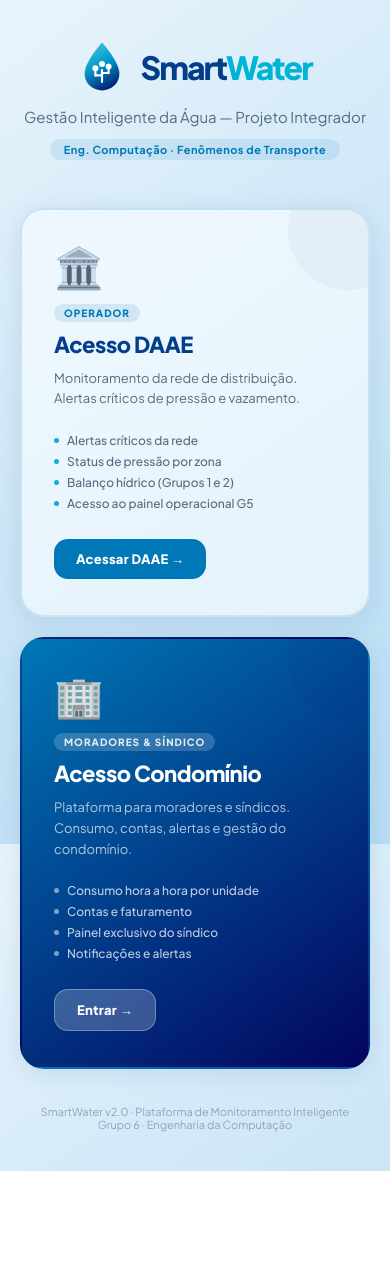
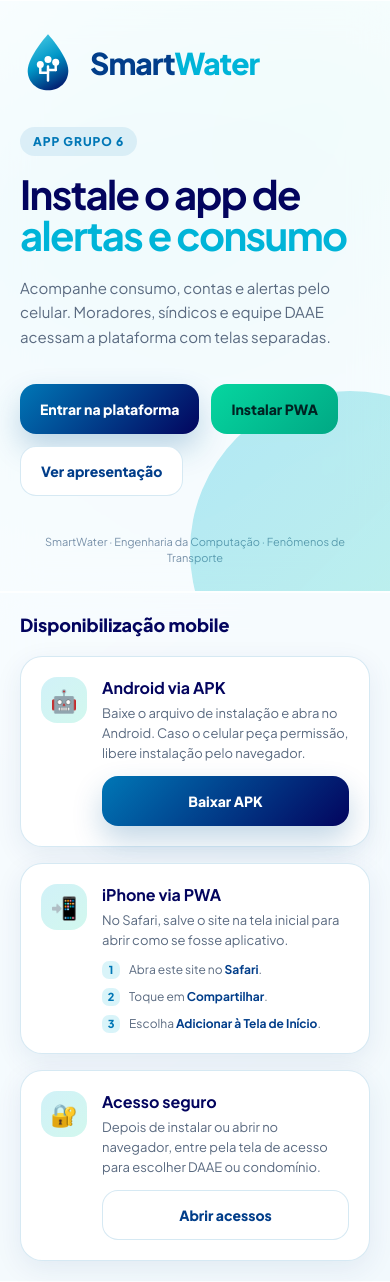
Before and after one commit to kauatiezzi/swartwater, a website: page app/frontend/www/index.html in a window 390 px wide. Before the commit the page ends 1171 px from the top, so only its background shows below. Drawn offline with Linux system fonts and the light colour scheme; no server answers.

Commit message:
Cria pagina inicial de instalacao

```diff
--- a/app/frontend/www/index.html
+++ b/app/frontend/www/index.html
@@ -3,204 +3,100 @@
 <head>
   <meta charset="UTF-8">
   <meta name="viewport" content="width=device-width, initial-scale=1.0, viewport-fit=cover">
-  <title>SmartWater — Plataforma Inteligente</title>
+  <meta name="theme-color" content="#0077B6">
+  <meta name="apple-mobile-web-app-capable" content="yes">
+  <meta name="apple-mobile-web-app-status-bar-style" content="default">
+  <meta name="apple-mobile-web-app-title" content="SmartWater">
+  <title>SmartWater - Instalar App</title>
+  <link rel="manifest" href="./manifest.webmanifest">
+  <link rel="apple-touch-icon" href="./icon.svg">
   <link rel="preconnect" href="https://fonts.googleapis.com">
   <link rel="preconnect" href="https://fonts.gstatic.com" crossorigin>
-  <link href="https://fonts.googleapis.com/css2?family=Plus+Jakarta+Sans:wght@300;400;500;600;700;800&display=swap" rel="stylesheet">
+  <link href="https://fonts.googleapis.com/css2?family=Plus+Jakarta+Sans:wght@400;500;600;700;800&display=swap" rel="stylesheet">
   <style>
     *, *::before, *::after { box-sizing: border-box; margin: 0; padding: 0; }
     :root {
-      --w1: #00B4D8; --w2: #0077B6; --w3: #023E8A; --w4: #03045E;
-      --a2: #90E0EF; --ok: #06D6A0; --font: 'Plus Jakarta Sans', system-ui, sans-serif;
-      --body: 'Plus Jakarta Sans', system-ui, sans-serif;
+      --w1:#00B4D8; --w2:#0077B6; --w3:#023E8A; --w4:#03045E;
+      --ok:#06D6A0; --ink:#071833; --muted:#5a6a80; --line:rgba(0,119,182,.16);
+      --font:'Plus Jakarta Sans', system-ui, sans-serif;
     }
-    html, body {
-      height: 100%; font-family: var(--body);
-      background: linear-gradient(145deg, #e8f4fb 0%, #cce6f7 50%, #b8dcf2 100%);
+    html, body { min-height: 100%; font-family: var(--font); background:#e8f5fb; color:var(--ink); }
+    body {
+      background:
+        radial-gradient(circle at 14% 18%, rgba(0,180,216,.22), transparent 34%),
+        radial-gradient(circle at 88% 8%, rgba(6,214,160,.18), transparent 30%),
+        linear-gradient(145deg, #eefaff 0%, #cfeafa 48%, #b8ddf1 100%);
     }
-
-    /* ── Layout principal ── */
-    .landing {
-      min-height: 100vh;
-      display: flex; flex-direction: column;
-      align-items: center; justify-content: center;
-      padding: 40px 20px;
-      gap: 0;
+    .page { min-height:100vh; display:flex; align-items:center; justify-content:center; padding:32px 18px; }
+    .wrap { width:min(1060px, 100%); display:grid; grid-template-columns:1.05fr .95fr; gap:24px; align-items:stretch; }
+    .hero, .panel {
+      background:rgba(255,255,255,.82); border:1px solid rgba(255,255,255,.78); border-radius:28px;
+      box-shadow:0 24px 70px rgba(0,50,120,.14); backdrop-filter:blur(18px);
     }
-
-    /* ── Header ── */
-    .landing-header {
-      text-align: center; margin-bottom: 48px;
+    .hero { padding:42px; display:flex; flex-direction:column; justify-content:space-between; min-height:610px; overflow:hidden; position:relative; }
+    .hero::after {
+      content:''; position:absolute; width:320px; height:320px; right:-120px; bottom:-120px; border-radius:50%;
+      background:linear-gradient(135deg, rgba(0,180,216,.28), rgba(6,214,160,.22));
     }
-    .landing-logo {
-      display: flex; align-items: center; justify-content: center; gap: 14px;
-      margin-bottom: 12px;
+    .brand { display:flex; align-items:center; gap:14px; position:relative; z-index:1; }
+    .logo { width:56px; height:64px; flex:none; }
+    .brand-title { font-size:30px; font-weight:800; letter-spacing:-1px; color:var(--w3); }
+    .brand-title span { color:var(--w1); }
+    .badge {
+      display:inline-flex; width:max-content; margin-top:32px; padding:7px 13px; border-radius:999px;
+      background:rgba(0,119,182,.1); color:var(--w2); font-size:12px; font-weight:800; letter-spacing:.08em; text-transform:uppercase;
     }
-    .landing-title {
-      font-family: var(--font); font-size: 42px; font-weight: 800;
-      color: var(--w3); letter-spacing: -2px;
+    h1 { margin-top:18px; font-size:56px; line-height:1.02; letter-spacing:-2.6px; color:var(--w4); max-width:760px; }
+    h1 span { color:var(--w1); }
+    .lead { margin-top:20px; color:var(--muted); font-size:18px; line-height:1.65; max-width:650px; }
+    .hero-actions { display:flex; flex-wrap:wrap; gap:12px; margin-top:34px; position:relative; z-index:1; }
+    .btn {
+      min-height:50px; border-radius:16px; border:0; padding:0 20px; display:inline-flex; align-items:center; justify-content:center; gap:9px;
+      text-decoration:none; cursor:pointer; font:800 14px var(--font); transition:.18s transform,.18s box-shadow,.18s opacity;
     }
-    .landing-title span { color: var(--w1); }
-    .landing-sub {
-      font-size: 15px; color: #5a6a80; margin-top: 6px; line-height: 1.5;
+    .btn:hover { transform:translateY(-2px); }
+    .btn-primary { background:linear-gradient(135deg,var(--w2),var(--w4)); color:#fff; box-shadow:0 14px 30px rgba(0,87,150,.24); }
+    .btn-ghost { background:#fff; color:var(--w3); border:1px solid var(--line); }
+    .btn-ok { background:linear-gradient(135deg,var(--ok),#00a884); color:#022; }
+    .btn[disabled] { opacity:.55; cursor:not-allowed; transform:none; }
+    .install-note { margin-top:12px; color:var(--muted); font-size:12px; line-height:1.5; min-height:18px; }
+    .panel { padding:28px; display:flex; flex-direction:column; gap:16px; }
+    .panel-title { font-size:18px; font-weight:800; color:var(--w4); margin-bottom:4px; }
+    .install-card {
+      background:#fff; border:1px solid var(--line); border-radius:22px; padding:20px; display:grid; grid-template-columns:auto 1fr; gap:15px;
+      box-shadow:0 8px 28px rgba(0,50,120,.08);
     }
-    .landing-badge {
-      display: inline-flex; align-items: center; gap: 6px;
-      background: rgba(0,119,182,.1); color: var(--w2);
-      font-size: 11px; font-weight: 700; padding: 4px 14px;
-      border-radius: 20px; margin-top: 10px;
-      font-family: var(--font); letter-spacing: .04em;
+    .install-ic {
+      width:46px; height:46px; border-radius:16px; display:flex; align-items:center; justify-content:center;
+      background:linear-gradient(135deg,rgba(0,180,216,.18),rgba(6,214,160,.18)); font-size:22px;
     }
-
-    /* ── Cards de acesso ── */
-    .access-grid {
-      display: grid;
-      grid-template-columns: 1fr 1fr;
-      gap: 20px;
-      width: 100%;
-      max-width: 760px;
-    }
-    @media (max-width: 600px) {
-      .access-grid { grid-template-columns: 1fr; max-width: 400px; }
-      .landing-title { font-size: 32px; }
-    }
-
-    .access-card {
-      background: #fff;
-      border-radius: 24px;
-      padding: 36px 32px;
-      cursor: pointer;
-      text-decoration: none;
-      display: flex; flex-direction: column; align-items: flex-start; gap: 0;
-      box-shadow: 0 4px 24px rgba(0,50,120,.10);
-      border: 2px solid transparent;
-      transition: transform .18s, box-shadow .18s, border-color .18s;
-      position: relative; overflow: hidden;
-    }
-    .access-card::before {
-      content: '';
-      position: absolute; top: -40px; right: -40px;
-      width: 120px; height: 120px;
-      border-radius: 50%;
-      background: currentColor;
-      opacity: .04;
-    }
-    .access-card:hover {
-      transform: translateY(-4px);
-      box-shadow: 0 12px 40px rgba(0,50,120,.16);
-    }
-
-    /* Card DAAE */
-    .card-daae {
-      color: var(--w3);
-      border-color: rgba(0,119,182,.15);
-      background: linear-gradient(145deg, #f0f8ff, #e4f2fa);
-    }
-    .card-daae:hover { border-color: var(--w2); }
-
-    /* Card Condomínio */
-    .card-cond {
-      color: var(--w4);
-      background: linear-gradient(145deg, var(--w2), var(--w4));
-    }
-    .card-cond:hover { box-shadow: 0 12px 40px rgba(0,50,120,.28); }
-
-    .card-icon {
-      font-size: 40px; margin-bottom: 18px; line-height: 1;
-    }
-    .card-tag {
-      font-size: 10px; font-weight: 800; letter-spacing: .1em;
-      text-transform: uppercase; margin-bottom: 8px;
-      padding: 3px 10px; border-radius: 20px;
-      font-family: var(--font);
-    }
-    .card-daae  .card-tag { background: rgba(0,119,182,.12); color: var(--w2); }
-    .card-cond  .card-tag { background: rgba(255,255,255,.18); color: rgba(255,255,255,.85); }
-
-    .card-title {
-      font-family: var(--font); font-size: 22px; font-weight: 800;
-      letter-spacing: -.5px; margin-bottom: 10px;
-    }
-    .card-daae  .card-title { color: var(--w3); }
-    .card-cond  .card-title { color: #fff; }
-
-    .card-desc {
-      font-size: 13px; line-height: 1.6; margin-bottom: 24px;
-    }
-    .card-daae  .card-desc { color: #5a6a80; }
-    .card-cond  .card-desc { color: rgba(255,255,255,.7); }
-
-    .card-features {
-      display: flex; flex-direction: column; gap: 6px;
-      margin-bottom: 28px; width: 100%;
-    }
-    .card-feature {
-      display: flex; align-items: center; gap: 8px;
-      font-size: 12px; font-weight: 500;
-    }
-    .card-daae  .card-feature { color: #5a6a80; }
-    .card-cond  .card-feature { color: rgba(255,255,255,.75); }
-    .card-feature-dot {
-      width: 5px; height: 5px; border-radius: 50%; flex-shrink: 0;
-    }
-    .card-daae  .card-feature-dot { background: var(--w1); }
-    .card-cond  .card-feature-dot { background: rgba(255,255,255,.5); }
-
-    .card-btn {
-      display: inline-flex; align-items: center; gap: 8px;
-      padding: 12px 22px; border-radius: 14px;
-      font-family: var(--font); font-size: 13px; font-weight: 800;
-      border: none; cursor: pointer; text-decoration: none;
-      margin-top: auto; transition: opacity .15s;
-      letter-spacing: .02em;
-    }
-    .card-btn:hover { opacity: .88; }
-    .card-daae .card-btn {
-      background: var(--w2); color: #fff;
-    }
-    .card-cond .card-btn {
-      background: rgba(255,255,255,.22);
-      color: #fff;
-      border: 1.5px solid rgba(255,255,255,.3);
-    }
-
-    /* ── Rodapé ── */
-    .landing-footer {
-      margin-top: 36px;
-      text-align: center;
-      font-size: 11px;
-      color: #94a3b8;
-    }
-
-    /* ── Alert badge (se tiver alertas críticos ativos) ── */
-    .alert-banner {
-      display: none;
-      background: #fff0f3;
-      border: 1.5px solid #EF233C;
-      border-radius: 12px;
-      padding: 10px 18px;
-      font-size: 12px;
-      color: #EF233C;
-      font-weight: 600;
-      text-align: center;
-      margin-bottom: 20px;
-      max-width: 760px;
-      width: 100%;
+    .install-card h2 { font-size:16px; color:var(--w4); margin-bottom:5px; }
+    .install-card p { font-size:13px; line-height:1.55; color:var(--muted); }
+    .install-card .btn { margin-top:13px; width:100%; }
+    .steps { display:grid; gap:9px; margin-top:10px; }
+    .step { display:flex; gap:9px; font-size:12px; color:var(--muted); line-height:1.45; }
+    .step b { color:var(--w3); }
+    .dot { width:18px; height:18px; border-radius:7px; flex:none; background:rgba(0,180,216,.15); color:var(--w2); display:flex; align-items:center; justify-content:center; font-size:11px; font-weight:800; }
+    .footer { margin-top:auto; padding-top:8px; color:#7790a8; font-size:11px; line-height:1.5; text-align:center; }
+    @media (max-width: 850px) {
+      .page { padding:0; }
+      .wrap { grid-template-columns:1fr; gap:0; min-height:100vh; }
+      .hero, .panel { border-radius:0; box-shadow:none; border-left:0; border-right:0; }
+      .hero { min-height:auto; padding:30px 20px 24px; }
+      h1 { font-size:40px; letter-spacing:-1.6px; }
+      .lead { font-size:15px; }
+      .panel { padding:20px; }
     }
   </style>
 </head>
 <body>
-<div class="landing">
-
-  <!-- Header -->
-  <div class="landing-header">
-    <div class="landing-logo">
-      <svg width="48" height="54" viewBox="0 0 160 180" fill="none">
-        <defs>
-          <linearGradient id="lg" x1="40" y1="10" x2="130" y2="170" gradientUnits="userSpaceOnUse">
-            <stop offset="0%" stop-color="#48CAE4"/><stop offset="45%" stop-color="#0096C7"/><stop offset="100%" stop-color="#03045E"/>
-          </linearGradient>
-        </defs>
+<main class="page">
+  <div class="wrap">
+    <section class="hero">
+      <div>
+        <div class="brand">
+          <svg class="logo" viewBox="0 0 160 180" fill="none" aria-hidden="true">
+            <defs><linearGradient id="lg" x1="40" y1="10" x2="130" y2="170" gradientUnits="userSpaceOnUse"><stop offset="0%" stop-color="#48CAE4"/><stop offset="45%" stop-color="#0096C7"/><stop offset="100%" stop-color="#03045E"/></linearGradient></defs>
             <path d="M80 8C80 8 22 72 22 112C22 145 48 168 80 168C112 168 138 145 138 112C138 72 80 8 80 8Z" fill="url(#lg)"/>
             <line x1="80" y1="140" x2="80" y2="100" stroke="white" stroke-width="7" stroke-linecap="round"/>
             <line x1="80" y1="118" x2="58" y2="118" stroke="white" stroke-width="7" stroke-linecap="round"/>
@@ -209,90 +105,87 @@
             <line x1="102" y1="110" x2="102" y2="90" stroke="white" stroke-width="7" stroke-linecap="round"/>
             <circle cx="58" cy="94" r="10" fill="white"/><circle cx="102" cy="88" r="10" fill="white"/><circle cx="80" cy="80" r="10" fill="white"/>
           </svg>
-      <div class="landing-title">Smart<span>Water</span></div>
+          <div class="brand-title">Smart<span>Water</span></div>
         </div>
-    <div class="landing-sub">Gestão Inteligente da Água — Projeto Integrador</div>
-    <div class="landing-badge">Eng. Computação · Fenômenos de Transporte</div>
+        <div class="badge">App Grupo 6</div>
+        <h1>Instale o app de <span>alertas e consumo</span></h1>
+        <p class="lead">Acompanhe consumo, contas e alertas pelo celular. Moradores, síndicos e equipe DAAE acessam a plataforma com telas separadas.</p>
+        <div class="hero-actions">
+          <a class="btn btn-primary" href="./acesso.html">Entrar na plataforma</a>
+          <button class="btn btn-ok" id="install-pwa" type="button" hidden>Instalar PWA</button>
+          <a class="btn btn-ghost" href="./apresentacao/">Ver apresentação</a>
+        </div>
+        <div class="install-note" id="install-note"></div>
+      </div>
+      <div class="footer">SmartWater · Engenharia da Computação · Fenômenos de Transporte</div>
+    </section>
+
+    <aside class="panel">
+      <div class="panel-title">Disponibilização mobile</div>
+
+      <div class="install-card">
+        <div class="install-ic">🤖</div>
+        <div>
+          <h2>Android via APK</h2>
+          <p>Baixe o arquivo de instalação e abra no Android. Caso o celular peça permissão, libere instalação pelo navegador.</p>
+          <a class="btn btn-primary" id="apk-link" href="./downloads/smartwater.apk" download>Baixar APK</a>
+        </div>
       </div>
 
-  <!-- Banner de alertas críticos (carregado via JS) -->
-  <div class="alert-banner" id="alert-banner"></div>
-
-  <!-- Cards de acesso -->
-  <div class="access-grid">
-
-    <!-- Card DAAE -->
-    <a href="./daae.html" class="access-card card-daae">
-      <div class="card-icon">🏛️</div>
-      <div class="card-tag">Operador</div>
-      <div class="card-title">Acesso DAAE</div>
-      <div class="card-desc">
-        Monitoramento da rede de distribuição. Alertas críticos de pressão e vazamento.
+      <div class="install-card">
+        <div class="install-ic">📲</div>
+        <div>
+          <h2>iPhone via PWA</h2>
+          <p>No Safari, salve o site na tela inicial para abrir como se fosse aplicativo.</p>
+          <div class="steps">
+            <div class="step"><span class="dot">1</span><span>Abra este site no <b>Safari</b>.</span></div>
+            <div class="step"><span class="dot">2</span><span>Toque em <b>Compartilhar</b>.</span></div>
+            <div class="step"><span class="dot">3</span><span>Escolha <b>Adicionar à Tela de Início</b>.</span></div>
           </div>
-      <div class="card-features">
-        <div class="card-feature"><span class="card-feature-dot"></span>Alertas críticos da rede</div>
-        <div class="card-feature"><span class="card-feature-dot"></span>Status de pressão por zona</div>
-        <div class="card-feature"><span class="card-feature-dot"></span>Balanço hídrico (Grupos 1 e 2)</div>
-        <div class="card-feature"><span class="card-feature-dot"></span>Acesso ao painel operacional G5</div>
         </div>
-      <span class="card-btn">Acessar DAAE →</span>
-    </a>
-
-    <!-- Card Condomínio -->
-    <a href="./splash.html" class="access-card card-cond">
-      <div class="card-icon">🏢</div>
-      <div class="card-tag">Moradores & Síndico</div>
-      <div class="card-title">Acesso Condomínio</div>
-      <div class="card-desc">
-        Plataforma para moradores e síndicos. Consumo, contas, alertas e gestão do condomínio.
-      </div>
-      <div class="card-features">
-        <div class="card-feature"><span class="card-feature-dot"></span>Consumo hora a hora por unidade</div>
-        <div class="card-feature"><span class="card-feature-dot"></span>Contas e faturamento</div>
-        <div class="card-feature"><span class="card-feature-dot"></span>Painel exclusivo do síndico</div>
-        <div class="card-feature"><span class="card-feature-dot"></span>Notificações e alertas</div>
-      </div>
-      <span class="card-btn">Entrar →</span>
-    </a>
-
       </div>
 
-  <div class="landing-footer">
-    SmartWater v2.0 · Plataforma de Monitoramento Inteligente<br>
-    Grupo 6 · Engenharia da Computação
+      <div class="install-card">
+        <div class="install-ic">🔐</div>
+        <div>
+          <h2>Acesso seguro</h2>
+          <p>Depois de instalar ou abrir no navegador, entre pela tela de acesso para escolher DAAE ou condomínio.</p>
+          <a class="btn btn-ghost" href="./acesso.html">Abrir acessos</a>
         </div>
-
       </div>
+    </aside>
+  </div>
+</main>
 
 <script>
-// Verificar alertas críticos e mostrar banner
-(async function() {
-  try {
-    const r = await fetch('/api/cidade/alertas');
-    const d = await r.json();
-    const criticos = (d.alertas || []).filter(a => a.nivel === 'critico');
-    if (criticos.length > 0) {
-      const banner = document.getElementById('alert-banner');
-      banner.style.display = 'block';
-      banner.innerHTML = `🚨 ${criticos.length} alerta(s) crítico(s) na rede DAAE — <a href="./daae.html" style="color:#EF233C;font-weight:800">ver agora</a>`;
+let deferredPrompt = null;
+const installBtn = document.getElementById('install-pwa');
+const installNote = document.getElementById('install-note');
+
+if ('serviceWorker' in navigator) {
+  navigator.serviceWorker.register('./sw.js').catch(() => {});
 }
-  } catch(e) {}
-})();
 
-// Se já logado no condomínio, link do card vai direto pro app
-(function() {
-  try {
-    const token = localStorage.getItem('sw_token');
-    if (token) {
-      const cardCond = document.querySelector('.card-cond');
-      if (cardCond) {
-        cardCond.href = './app.html'; // já logado: vai direto pro app
-        cardCond.querySelector('.card-btn').textContent = 'Continuar →';
-        cardCond.querySelector('.card-tag').textContent = 'Logado';
+window.addEventListener('beforeinstallprompt', (event) => {
+  event.preventDefault();
+  deferredPrompt = event;
+  installBtn.hidden = false;
+  installNote.textContent = 'Seu navegador permite instalar o SmartWater como app.';
+});
+
+installBtn.addEventListener('click', async () => {
+  if (!deferredPrompt) return;
+  deferredPrompt.prompt();
+  await deferredPrompt.userChoice;
+  deferredPrompt = null;
+  installBtn.hidden = true;
+  installNote.textContent = 'Se a instalação não aparecer, use o menu do navegador e escolha instalar app.';
+});
+
+const isIos = /iphone|ipad|ipod/i.test(navigator.userAgent);
+if (isIos) {
+  installNote.textContent = 'No iPhone, use Safari > Compartilhar > Adicionar à Tela de Início.';
 }
-    }
-  } catch(e) {}
-})();
 </script>
 </body>
 </html>
```
Also changed, not shown: app/frontend/www/acesso.html (added, +266 -0 lines), app/frontend/www/sw.js (added, +40 -0 lines), app/frontend/www/icon.svg (added), app/frontend/www/manifest.webmanifest (added), 2 other files. Lines whose indentation alone changed are shown as unchanged.
